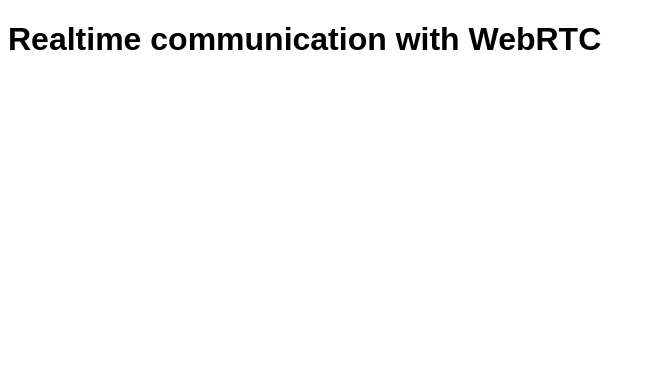
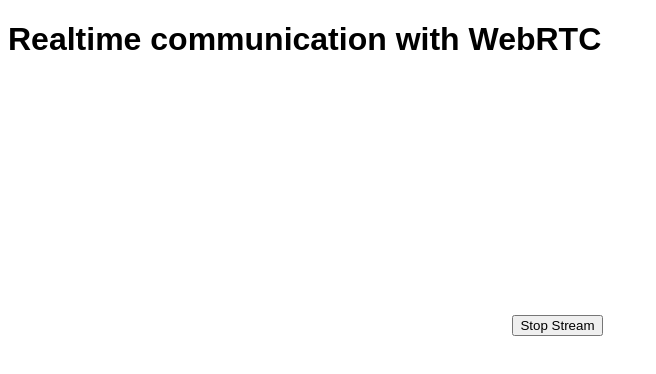
Before and after one commit to kellybarber/webrtc, a website: page Web-RTC Project/public/index.html in a window 1280 px wide. Shown: the whole page, without its empty margins (0-656 px from the left). Drawn offline with Linux system fonts and the light colour scheme.

Commit message:
fixed async problem with modular javascript, made inline button script load after

```diff
--- a/Web-RTC Project/public/index.html
+++ b/Web-RTC Project/public/index.html
@@ -15,7 +15,14 @@
 
   <video autoplay></video>
 
+  <button type="button" onclick="clickHandler()">Stop Stream</button>
+
   <script src="js/main.js"></script>
+  <script>
+    function clickHandler() {
+      stream.getVideoTracks()[0].stop()
+    }
+  </script>
 
 </body>
 
```
